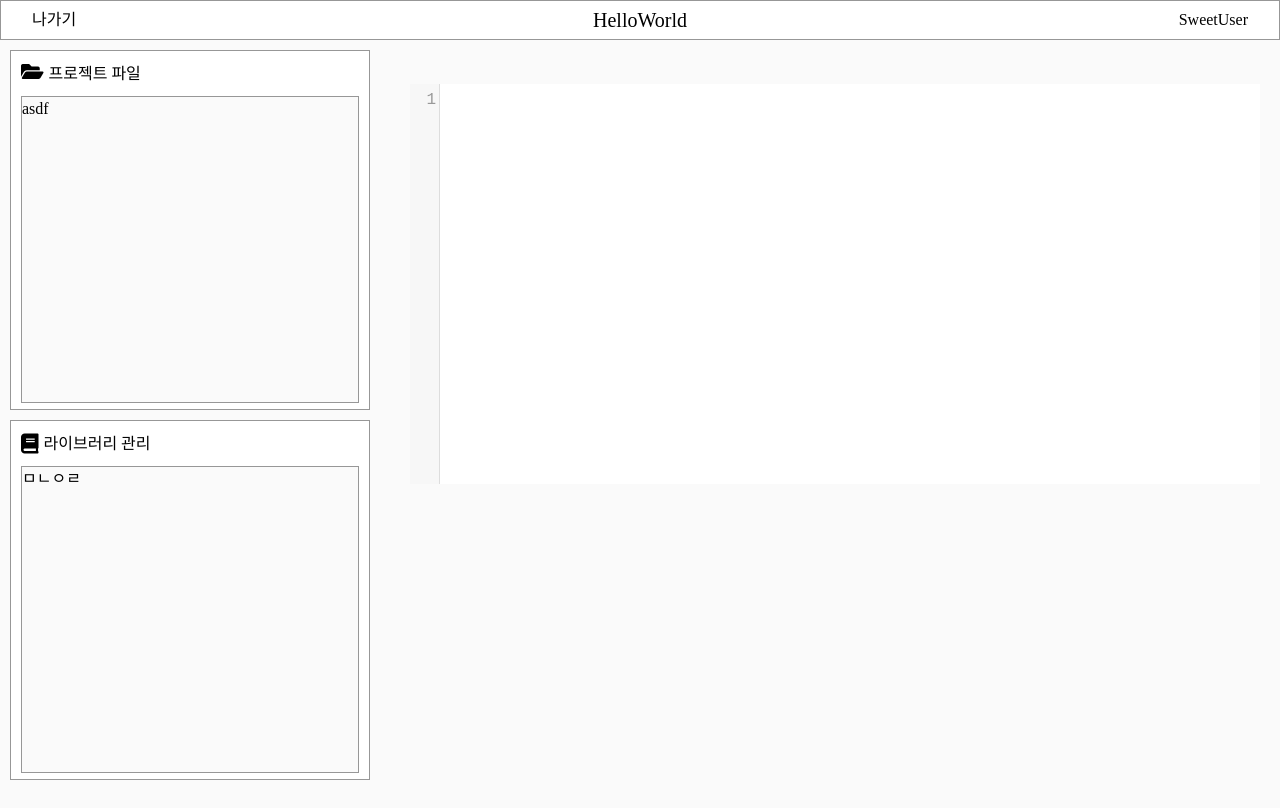
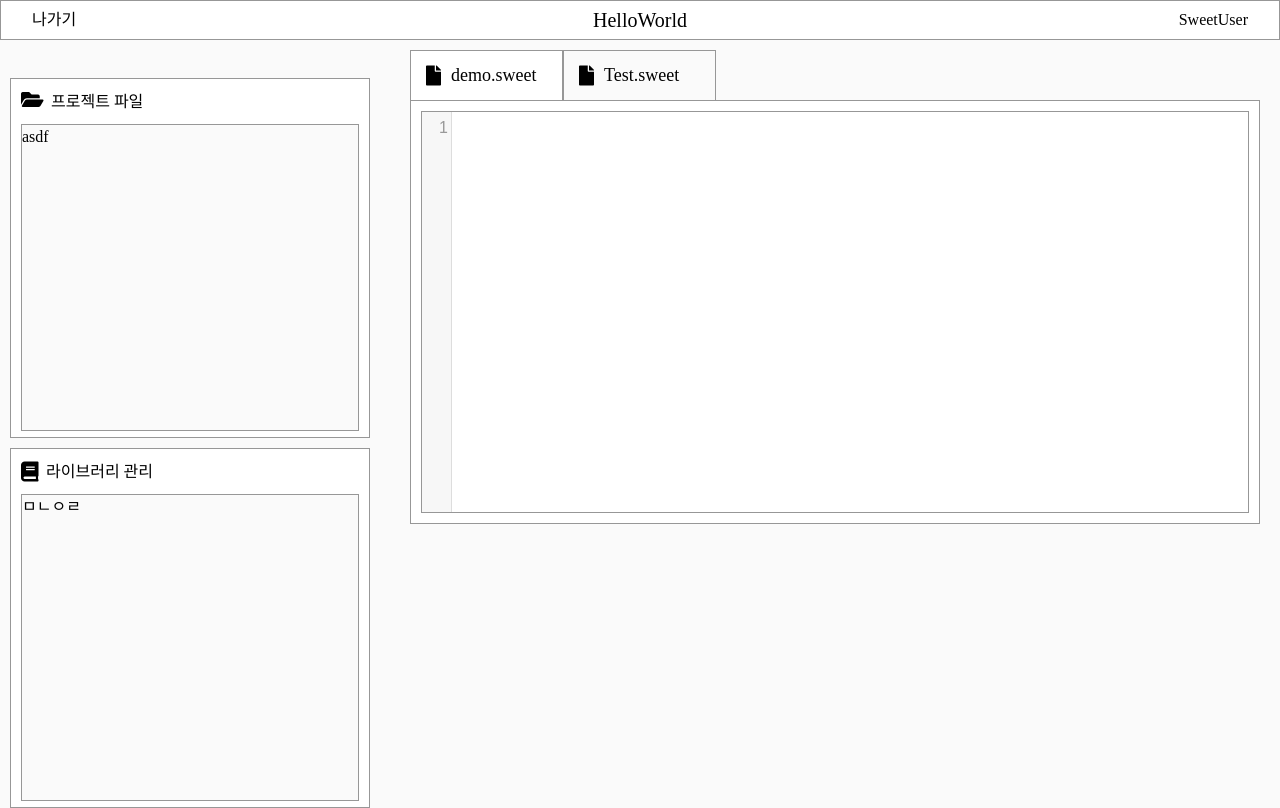
Before and after one commit to SayBGM/SweetIDE-renewal, a React app: page / in a window 1280 px wide. Built offline with nearby package versions, Linux system fonts and the light colour scheme; a web font is replaced by a local one.

Commit message:
CodeEditer 적용

```diff
--- a/package.json
+++ b/package.json
@@ -10,6 +10,8 @@
     "jquery": "^3.2.1",
     "lodash": "^4.17.4",
     "react": "^15.6.1",
+    "react-codemirror": "^1.0.0",
+    "react-codemirror2": "^5.0.1",
     "react-dom": "^15.6.1",
     "react-highlight": "^0.10.0",
     "react-redux": "^5.0.6",
--- a/src/core/basicComponent/Icons.js
+++ b/src/core/basicComponent/Icons.js
@@ -3,7 +3,7 @@ import React from 'react';
 export default class Icons extends React.Component{
   render(){
     return (
-      <i className={`fas fa-${this.props.icon}`} style={{fontSize:'20px', marginRight: '5px'}}/>
+      <i className={`fas fa-${this.props.icon}`} style={{fontSize:'20px', marginRight: this.props.margin}}/>
     )
   }
 
--- a/src/core/redux/actions/codeActions.js
+++ b/src/core/redux/actions/codeActions.js
@@ -1,6 +1,6 @@
 import {INIT_SWEET_CODE, CHANGE_SWEET_CODE} from './types'
 
-export function initSweetCode(code='') {
+export function initSweetCode(code='asfasfasfa') {
     return {
         type: INIT_SWEET_CODE,
         code: code
--- a/src/core/redux/reducers/projectReducer.js
+++ b/src/core/redux/reducers/projectReducer.js
@@ -1,19 +1,14 @@
-import {CHANGE_SWEET_CODE} from './../actions/types';
-import codeReducer from './codeReducer';
 
 const initialState = {
     projectType: 'SWEET_CLIKE',
     projectId: '91006',
     projectName: 'HelloWorld',
     lastUploadedTime: 1805091919
-    //2018년05월09일19시19분
 }
 
 export default function projectReducer(state=initialState, action){
   switch (action.type) {
     default :
-        return Object.assign({}, state, {
-            code: codeReducer(state.code, action)
-        });
+        return state;
+  }
 }
-}
--- a/src/core/redux/reducers/tabReducer.js
+++ b/src/core/redux/reducers/tabReducer.js
@@ -1,5 +1,5 @@
 import { EDITING_TAB_ADD, EDITING_TAB_REMOVE } from './../actions/types'
-import codeReducer from './codeReducer'
+
 const initialState = {
   Tabs: [{
     name: 'demo.sweet',
--- a/src/sweet/code_editing/CodeMirrorCPP.js
+++ b/src/sweet/code_editing/CodeMirrorCPP.js
@@ -1,23 +1,20 @@
 import React from 'react';
-import CodeMirror from 'codemirror';
-import {connect} from 'react-redux';
-import {changeSweetCode} from './../../core/redux/actions/codeActions';
+import { UnControlled as CodeMirror } from 'react-codemirror2'
+import { connect } from 'react-redux';
+import { changeSweetCode } from './../../core/redux/actions/codeActions';
 
 
 import './css/editorFont.css';
 import './css/hint.css';
 
 class CodeMirrorCPP extends React.Component {
-
-  componentDidMount() {
-      const codeMirror = this._createCodeMirror();
-      this._bindEvents(codeMirror);
-  }
-
-  //코드미러 오브젝트를 생성한다 (브라우저에도 렌더링시킴)
-  _createCodeMirror() {
-      const editer = document.getElementById('codeEditor');
-      const codeMirror = CodeMirror.fromTextArea(editer, {
+  render() {
+      return (
+      <div style={{border: 'solid 1px #979797'}}>
+      <CodeMirror
+        value={this.props.codeInfo}
+        onChange={(editer, data, value) => {this.props.changeSweetCode(editer)}}
+        options={{
         lineNumbers: true,
         matchBrackets:true,
         lineWrapping: true,
@@ -27,30 +24,21 @@ class CodeMirrorCPP extends React.Component {
         indentWithTabs: true,
         theme: "idea",
         mode: 'cpp'
-          //mode: 'text/x-csrc'
-      });
-      return codeMirror;
-  }
-
-  //코드미러 이벤트들을 등록한다.
-  _bindEvents(codeMirror){
-      const { dispatch } = this.props;
-      //코드에 변동이 있을 경우 호출할 함수 지정
-      codeMirror.on('change', (instance, obj) => {
-          console.log('obj: ' + JSON.stringify(obj));
-          dispatch(changeSweetCode(codeMirror.getValue())); //redux
-      });
-  }
-
-  render() {
-      return <textarea id='codeEditor' className={'lined nanumGothicCoding'} rows='100' cols='100'/>
+    }}/>
+    </div>)
 }
 }
 
-function updateCode(store) {
+function StateToProps(state) {
     return {
-      store: store
+        codeInfo: state.codeInfo.codeInfo
     };
 }
 
-export default connect(updateCode)(CodeMirrorCPP);
+function DispatchToProps(dispatch){
+    return {
+        changeSweetCode: (changedCode) => dispatch(changeSweetCode(changedCode))
+    };
+}
+
+export default connect(StateToProps, DispatchToProps)(CodeMirrorCPP);
--- a/src/sweet/code_editing/EditingContainer.js
+++ b/src/sweet/code_editing/EditingContainer.js
@@ -1,11 +1,16 @@
 import React from 'react';
-import { connect } from 'react-redux';
+
+import TabBox from './tab_box/TabBox';
 
 export default class CenterContainer extends React.Component{
     render(){
         return(
-            <div id={'center'} style={{ width: 'calc( 100% - 410px )', height : '50vh', display:'inline-block'}}>
-                {this.props.children}
+            <div id={'center'} style={{width: 'calc( 100% - 410px )' , display:'inline-block'}}>
+                <TabBox fileName={'demo.sweet'} isEdit={'true'}/>
+                <TabBox fileName={'Test.sweet'} isEdit={'false'}/>
+                <div id={'CodeEditBlock'} style={{padding: '10px'}}>
+                    {this.props.children}
+                </div>
             </div>
         )
     }
--- a/src/sweet/code_editing/css/editorFont.css
+++ b/src/sweet/code_editing/css/editorFont.css
@@ -4,6 +4,11 @@
     local(NanumGothicCoding), /* 두번째 */
     url('https://s3.ap-northeast-2.amazonaws.com/sweetfab/webResource/font/nanumGothicCoding/NanumGothicCoding.woff') format('woff'), /* 세번째 */
     url('https://s3.ap-northeast-2.amazonaws.com/sweetfab/webResource/font/nanumGothicCoding/NanumGothicCoding.ttf') format('truetype'); /* 네번째 */
+}
+
+#CodeEditBlock{
+    background-color: #fff;
+    border: solid 0.3px #979797;
 }
 
 .nanumGothicCoding {
@@ -15,3 +20,9 @@
     font-family: sans-serif;
     font-size: 10px;
 }
+
+.CodeMirror{
+    font-family: 'NanumGothicCoding', sans-serif;
+    height: 50vh;
+    width: 100%;
+}
--- /dev/null
+++ b/src/sweet/code_editing/tab_box/TabBox.js
@@ -0,0 +1,17 @@
+import React from 'react';
+import Icons from './../../../core/basicComponent/Icons';
+
+import './Tabbox.css';
+
+export default class Tabbox extends React.Component{
+  render(){
+    return (
+      <div className={`Tabbox TabBox--${this.props.isEdit}`}>
+        <div className={'Tabbox__content'}>
+        <Icons icon={'file'} margin="10px"/>
+        <span>{this.props.fileName}</span>
+        </div>
+      </div>
+    )
+  }
+}
--- /dev/null
+++ b/src/sweet/code_editing/tab_box/Tabbox.css
@@ -0,0 +1,26 @@
+.Tabbox{
+  position: relative;
+  display: inline-block;
+  width: 18%;
+  height: 50px;
+  border: solid 0.3px #979797;
+  border-bottom: transparent;
+  top:0.4px;
+}
+.Tabbox__content{
+  display: flex;
+  width: 100%;
+  height: 100%;
+  align-items: center;
+  padding-left: 10%;
+  font-size: 18px;
+}
+.TabBox--true{
+  background-color: #fff;
+  height: 50.1px;
+}
+
+.TabBox--false{
+  background-color: #fafafa;
+  top:0.3px;
+}
--- a/src/sweet/explore_bar/explore_bar.js
+++ b/src/sweet/explore_bar/explore_bar.js
@@ -5,7 +5,7 @@ import LibraryExplore from '../library/library_explore'
 export default class ExploreBar extends React.Component {
   render(){
     return (
-      <div className="ExploreBar" style={{display:'inline-block', width:'400px', height:'90vh'}}>
+      <div className="ExploreBar" style={{ display:'inline-block', width:'400px', height:'90vh'}}>
         <ProjectFile />
         <LibraryExplore/>
       </div>
--- a/src/sweet/library/library_explore.js
+++ b/src/sweet/library/library_explore.js
@@ -6,7 +6,7 @@ export default class LibraryExplore extends React.Component{
   render(){
     return(
       <div className="LibraryExplore">
-        <span className="LibraryExplore__title" style={{marginBottom:"10px"}}><Icons icon="book"/>  라이브러리 관리</span>
+        <span className="LibraryExplore__title" style={{marginBottom:"10px"}}><Icons icon="book" margin="7.5px"/>  라이브러리 관리</span>
         <div className="LibraryExplore__Directory">
         ㅁㄴㅇㄹ
         </div>
--- a/src/sweet/project_file/ProjectDirectory.js
+++ b/src/sweet/project_file/ProjectDirectory.js
@@ -1,5 +1,4 @@
 import React from 'react';
-import {connect} from 'react-redux';
 import './css/ProjectDirectory.css'
 
 export default class ProjectDirectory extends React.Component{
--- a/src/sweet/project_file/ProjectFile.js
+++ b/src/sweet/project_file/ProjectFile.js
@@ -7,7 +7,7 @@ export default class ProjectFile extends React.Component {
   render(){
     return (
       <div className="ProjectFile">
-         <div className="title" style={{marginBottom:'10px'}}><span><Icons icon={'folder-open'}/>프로젝트 파일</span></div>
+         <div className="title" style={{marginBottom:'10px'}}><span><Icons icon={'folder-open'} margin="7.5px"/>프로젝트 파일</span></div>
          <ProjectDirectory/>
       </div>
     )
```
Also changed, not shown: src/core/redux/reducers/codeReducer.js (line endings or trailing spaces), src/sweet/code_editing/Tools/ToolBox.js (added), 1 other file. Lines whose indentation alone changed are shown as unchanged.
